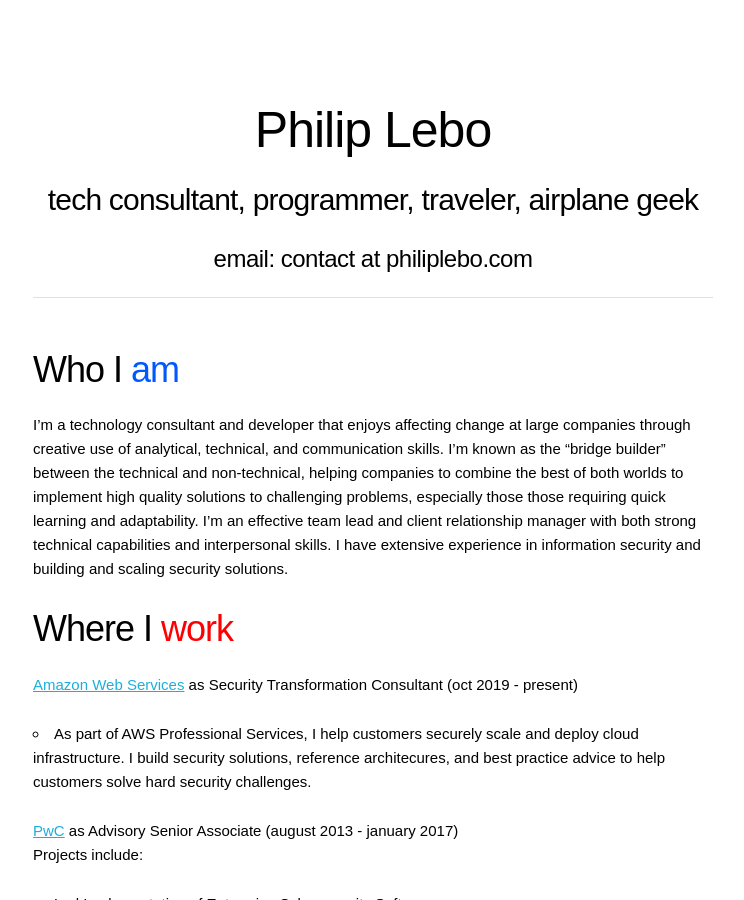
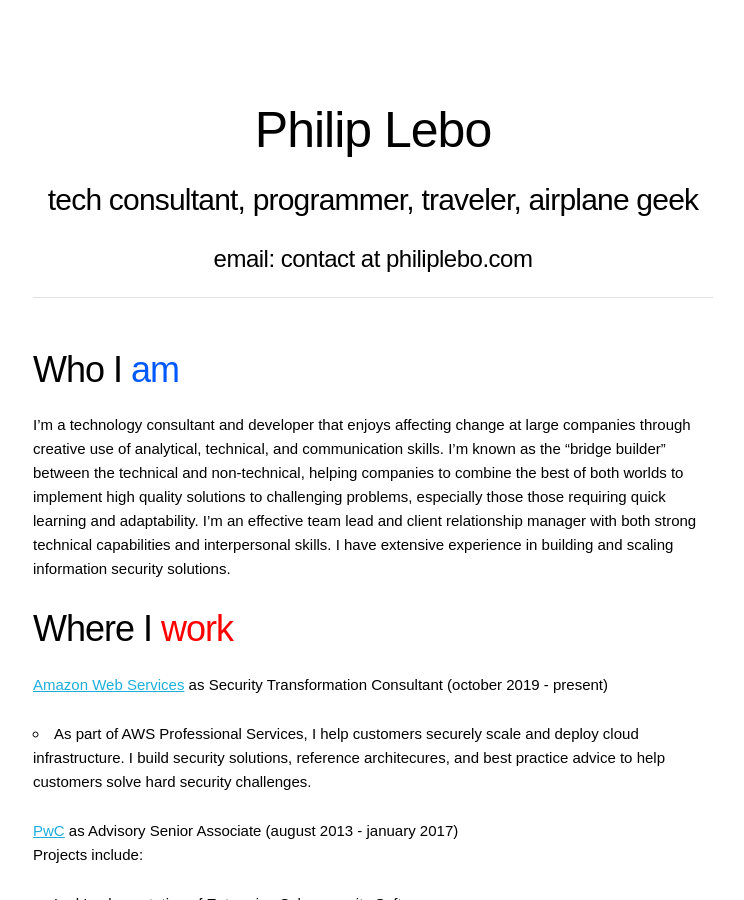
Before and after one commit to philiplebo/philiplebo.github.io, a Jekyll site: the page built from index.md, in a window 1280 px wide and 900 px high. Shown: the whole window, without its empty margins (267-1011 px from the left). Built offline with Jekyll 4.4.1, drawn with Linux system fonts in a browser that asks for light colours.

Commit message:
Minor style changes

```diff
--- a/index.md
+++ b/index.md
@@ -10,10 +10,10 @@ title: Philip Lebo
 <br>
 
 ### Who I <span style="color: #0059ff">am</span>
-I'm a technology consultant and developer that enjoys affecting change at large companies through creative use of analytical, technical, and communication skills. I'm known as the “bridge builder” between the technical and non-technical, helping companies to combine the best of both worlds to implement high quality solutions to challenging problems, especially those those requiring quick learning and adaptability. I'm an effective team lead and client relationship manager with both strong technical capabilities and interpersonal skills. I have extensive experience in information security and building and scaling security solutions.
+I'm a technology consultant and developer that enjoys affecting change at large companies through creative use of analytical, technical, and communication skills. I'm known as the “bridge builder” between the technical and non-technical, helping companies to combine the best of both worlds to implement high quality solutions to challenging problems, especially those those requiring quick learning and adaptability. I'm an effective team lead and client relationship manager with both strong technical capabilities and interpersonal skills. I have extensive experience in building and scaling information security solutions.
 
 ### Where I <span style="color: red">work</span>
-[Amazon Web Services](https://aws.amazon.com/) as Security Transformation Consultant (oct 2019 - present)
+[Amazon Web Services](https://aws.amazon.com/) as Security Transformation Consultant (october 2019 - present)
 * As part of AWS Professional Services, I help customers securely scale and deploy cloud infrastructure. I build security solutions, reference architecures, and best practice advice to help customers solve hard security challenges.
 
 [PwC](https://www.pwc.com/us/en/cybersecurity.html) as Advisory Senior Associate (august 2013 - january 2017)
```
